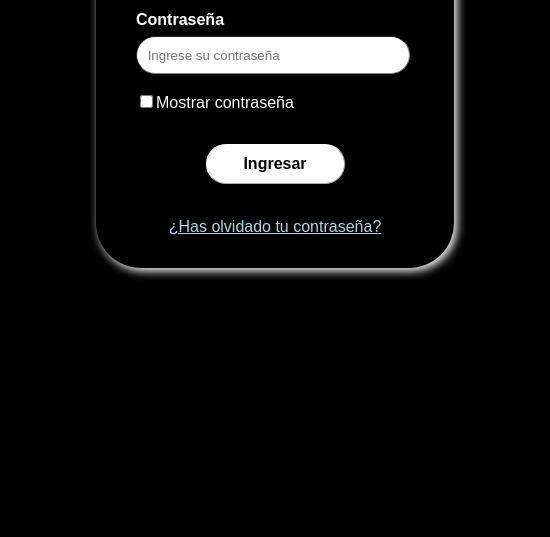
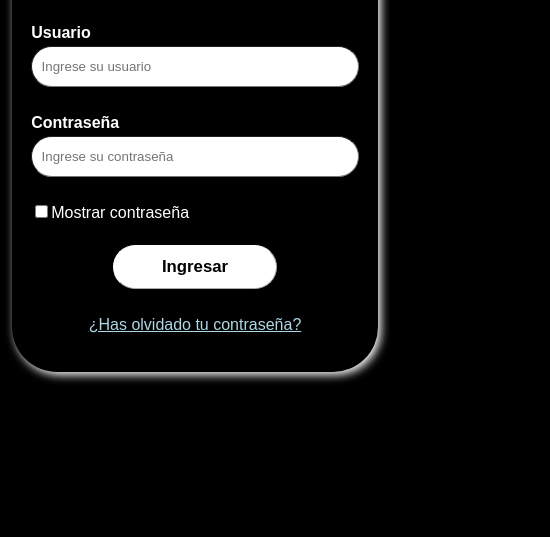
Before and after one commit to florenciapeluso/E-MERCADO-GRUPO-1, a plain HTML site: page login.html in a window 390 px wide. Shown: the part 307-844 px from the top of the page, 550 px wide, since content can reach past the window. Drawn offline with nearby package versions, Linux system fonts and the light colour scheme.

Commit message:
Update responsive login using bootstrap

```diff
--- a/css/login.css
+++ b/css/login.css
@@ -7,49 +7,29 @@ body {
     font-family: Arial, Helvetica, sans-serif;
 }
 
+.centered-items-vertically {
+    min-height: 100%;
+    min-height: 100vh;
+    display: flex;
+    align-items: center;
+}
+
 .box-container {
     width: 100%;
 }
 
-.box-icon {
-    width: 0px;
-    float: left;
-    display: flex;
-    justify-content: center;
-    margin: 0;
-    position: absolute;
-    top: 50%;
-    -ms-transform: translateY(-50%);
-    transform: translateY(-50%);
+.logo-ecommerce {
+    width: 50%;
 }
 
-.logo-ecommerce {
-    width: 40%;
-}
-
-.box-login {
-    width: 550px;
-    position: relative;
-    display: block;
-    margin-left: auto;
-    margin-right: auto;
-}
-
-@media only screen and (min-width: 900px) {
-    .box-icon {
-        width: 60%;
-    }
-
-    .box-login {
-        float: right;
-    }
+.form-col-fixed {
+    width: 500px;
 }
 
 .form {
     border: 0px solid white;
     border-radius: 45px;
-    padding: 1em 2.5em;
-    margin: 4em 6em 3em 6em;
+    padding: 2em 2.5em;
     box-shadow: 3px 3px 10px;
 }
 
@@ -57,13 +37,17 @@ body {
     text-align: center;
 }
 
+h1 {
+    font-weight: revert-layer;
+    font-size: revert-layer;
+}
+
 .profile-icon {
     width: 20%;
     border: 2px solid white;
     border-radius: 50%;
     display: block;
-    margin-left: auto;
-    margin-right: auto;
+    margin: 1em auto 0 auto;
 }
 
 .login-label {
@@ -73,22 +57,27 @@ body {
 .login-input {
     border-radius: 25px;
     border-width: 1px;
-    padding: 0.8em;
-    width: 90%;
-    margin-top: 0.5em;
+    padding: 0.7em;
+    width: 100%;
+    margin-top: 0.1em;
+    font-size: revert-layer;
+}
+
+#togglePassword {
+    margin: revert-layer;
 }
 
 .btn-submit {
     border-radius: 25px;
     border-width: 1px;
-    font-size: 1rem;
-    padding: 0.6em;
+    font-size: 1.05rem;
+    padding: 0.5em;
     width: 50%;
     font-weight: bold;
     background-color: white;
     border-color: white;
     display: block;
-    margin: 2em auto 0 auto;
+    margin: 1.2em auto 0 auto;
 }
 
 .btn-submit:hover {
@@ -104,3 +93,19 @@ body {
 .link-pass:hover {
     color: blue;
 }
+
+
+@media only screen and (max-width: 991px) {
+    .form-col-fixed {
+        width: 600px;
+    }
+}
+
+@media only screen and (max-width: 575px) {
+    .form-col-fixed {
+        width: 450px;
+    }
+    .form {
+        padding: 1.2em 1.2em;
+    }
+}
--- a/login.html
+++ b/login.html
@@ -6,31 +6,39 @@
   <meta name="viewport" content="width=device-width, initial-scale=1, shrink-to-fit=no">
   <title>eMercado - Iniciar sesión</title>
 
-  <link href="css/login.css" rel="stylesheet">
+  <link rel="stylesheet" href="https://cdn.jsdelivr.net/npm/bootstrap@5.3.3/dist/css/bootstrap.min.css">
+  <link rel="stylesheet" href="css/login.css">
   <script src="js/session-manager.js"></script>
 </head>
 
 <body>
   <main>
-      <div class="box-container">
-          <div class="box-icon">
-              <img class="logo-ecommerce" src="img/logo_ecommerce.svg">
+    <div class="centered-items-vertically">
+      <div class="container">
+        <div class="row my-3 my-md-5">
+          <div class="d-none d-sm-block col-8 col-lg text-center my-auto mx-auto py-5">
+            <img src="img/logo_ecommerce.svg" class="logo-ecommerce">
           </div>
-          <div class="box-login">
-              <div class="form">
-                <form method="post">
+          <div class="form-col-fixed mx-auto">
+            <div class="form mx-sm-5">
+              <form>
                 <h1 class="centered-text">Iniciar sesión</h1>
-                    <img class="profile-icon" src="img/profile_icon.svg" alt="Ícono de cuenta de usuario"><br>
+                <img src="img/profile_icon.svg" class="profile-icon" alt="Ícono de cuenta de usuario"><br>
                 <label class="login-label" for="user">Usuario</label><br>
-                    <input class="login-input" type="text" name="user" id="user" placeholder="Ingrese su usuario" required><br><br>
+                <input class="login-input" type="text" name="user" id="user" placeholder="Ingrese su usuario"
+                  required><br><br>
                 <label class="login-label" for="password">Contraseña</label><br>
-                    <input class="login-input" type="password" name="password" id="password" placeholder="Ingrese su contraseña" required><br><br>
+                <input class="login-input" type="password" name="password" id="password"
+                  placeholder="Ingrese su contraseña" required><br><br>
                 <label for="togglePassword">
                   <input type="checkbox" id="togglePassword">Mostrar contraseña
                 </label><br>
                 <input type="submit" class="btn-submit" id="btn-submit" value="Ingresar"><br>
-                    <p class="centered-text"><a class="link-pass" href="">¿Has olvidado tu contraseña?</a></p>
+                <p class="centered-text"><a class="link-pass" href="">¿Has olvidado tu contraseña?</a>
+                </p>
               </form>
+            </div>
+          </div>
         </div>
       </div>
     </div>
```
Lines whose indentation alone changed are shown as unchanged.
